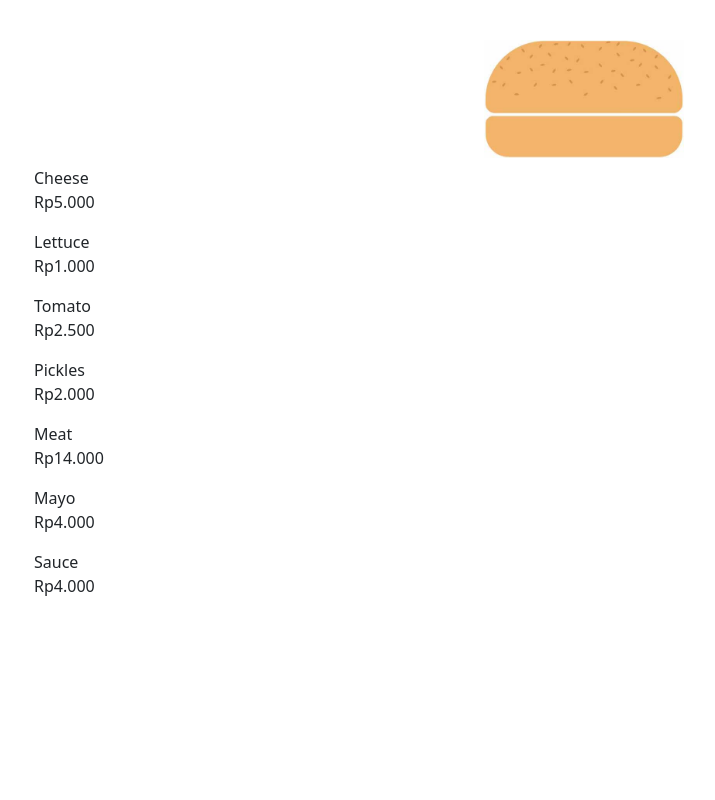
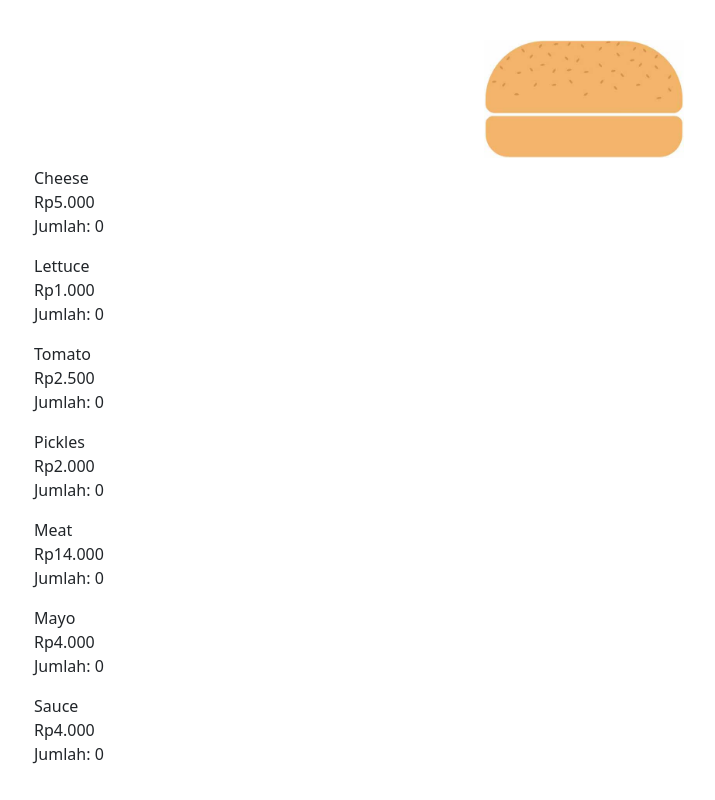
Before and after one commit to ulfiizza27/react_burger_app, a React (Vite) app: page /order in a window 1280 px wide. Shown: the whole page, without its empty margins (56-771 px from the left). Built offline with nearby package versions, Linux system fonts and the light colour scheme.

Commit message:
[ADD] quantity in ingredients

```diff
--- a/src/pages/order/OrderBurgerDisplay.jsx
+++ b/src/pages/order/OrderBurgerDisplay.jsx
@@ -1,9 +1,5 @@
-
-import {
-  BreadBottom,
-  BreadTop,
-  Ingredient
-} from "./ingredients";
+import React from "react";
+import { BreadBottom, BreadTop, Ingredient } from "./ingredients";
 
 export default function OrderBurgerDisplay({
   selectedIngredients = [],
@@ -13,7 +9,7 @@ export default function OrderBurgerDisplay({
     <section className="container mx-auto flex justify-center mb-14">
       <div className="flex flex-col gap-1 items-center">
         <BreadTop />
-        {selectedIngredients.reverse().map((id,idx) => (
+        {selectedIngredients.map((id, idx) => (
           <Ingredient key={idx} type={id} onClickX={() => removeIngredient(idx)} />
         ))}
         <BreadBottom />
--- a/src/pages/order/OrderIngredientsPicker.jsx
+++ b/src/pages/order/OrderIngredientsPicker.jsx
@@ -1,25 +1,41 @@
+import { useState } from "react";
 import { formatNumber } from "../../utils/helper";
 
 export default function OrderIngredientsPicker({
   allIngredients = [],
   manageIngredients,
-  isReachMax
+  isReachMax,
 }) {
+  const [selectedIngredients, setSelectedIngredients] = useState({});
 
-  const disabledStyle = `bg-gray-400`
+  const handleIngredientClick = (itemId) => {
+    if (isReachMax || selectedIngredients[itemId] >= 3) return;
+    manageIngredients(itemId);
+    setSelectedIngredients((prevState) => ({
+      ...prevState,
+      [itemId]: (prevState[itemId] || 0) + 1,
+    }));
+  };
+
+  const disabledStyle = `bg-gray-400`;
 
   return (
     <section className="container mx-auto">
-      {isReachMax && <p className="text-center">You reach the maximal quantity of ingredients</p>}
+      {isReachMax && (
+        <p className="text-center">You've reached the maximum quantity of ingredients</p>
+      )}
       <div className="grid grid-cols-4 gap-8 max-w-sm w-full mx-auto">
         {allIngredients.map((item) => (
           <div
             key={item?.id}
-            className={`flex flex-col items-center cursor-pointer hover:scale-[0.95] active:opacity-80 bg-amber-300 rounded-md p-2 ${isReachMax && disabledStyle}`}
-            onClick={() => isReachMax ? null : manageIngredients(item?.id)}
+            className={`flex flex-col items-center cursor-pointer hover:scale-[0.95] active:opacity-80 bg-amber-300 rounded-md p-2 ${
+              isReachMax && disabledStyle
+            }`}
+            onClick={() => handleIngredientClick(item?.id)}
           >
             <p className="font-bold">{item?.name}</p>
             <p className="text-sm">Rp{formatNumber(item?.price)}</p>
+            <p className="text-xs">Jumlah: {item?.quantity || 0}</p>
           </div>
         ))}
       </div>
--- a/src/pages/order/index.jsx
+++ b/src/pages/order/index.jsx
@@ -9,36 +9,43 @@ const allIngredients = [
     id: "cheese",
     name: "Cheese",
     price: 5000,
+    quantity: 0,
   },
   {
     id: "lettuce",
     name: "Lettuce",
     price: 1000,
+    quantity: 0,
   },
   {
     id: "tomato",
     name: "Tomato",
     price: 2500,
+    quantity: 0,
   },
   {
     id: "pickles",
     name: "Pickles",
     price: 2000,
+    quantity: 0,
   },
   {
     id: "meat",
     name: "Meat",
     price: 14000,
+    quantity: 0,
   },
   {
     id: "mayo",
     name: "Mayo",
     price: 4000,
+    quantity: 0,
   },
   {
     id: "sauce",
     name: "Sauce",
     price: 4000,
+    quantity: 0,
   },
 ];
 
@@ -47,47 +54,69 @@ export default function OrderPage() {
   const [isReachMax, isReachMaxSet] = useState(false);
   const [isDone, isDoneSet] = useState(false);
 
-  const {search} = useLocation()
-
-
+  const { search } = useLocation();
 
   function manageIngredients(type, id, idx) {
     if (type === "add") {
+      const ingredientIndex = allIngredients.findIndex((item) => item.id === id);
+      const updatedIngredients = [...allIngredients];
+      updatedIngredients[ingredientIndex].quantity += 1;
       selectedIngredientsSet((prev) => [...prev, id]);
+      return updatedIngredients;
     }
     if (type === "remove") {
       selectedIngredientsSet((prev) => {
         const filtered = [...prev].filter((_, index) => index !== idx);
+        const updatedIngredients = [...allIngredients];
+        const ingredientId = prev[idx];
+        const ingredientIndex = updatedIngredients.findIndex((item) => item.id === ingredientId);
+
+        // Memastikan quantity tidak kurang dari 0
+        if (updatedIngredients[ingredientIndex].quantity > 0) {
+          updatedIngredients[ingredientIndex].quantity -= 1;
+        }
+
         return filtered;
       });
+      return allIngredients;
     }
+
   }
 
+
   useEffect(() => {
-    if(selectedIngredients.length >= 10) {
+    if (selectedIngredients.length >= 10) {
       isReachMaxSet(true);
     }
-  },[selectedIngredients])
+  }, [selectedIngredients]);
 
   useEffect(() => {
-    if(new URLSearchParams(search).get("done") === "true") {
+    if (new URLSearchParams(search).get("done") === "true") {
       isDoneSet(true);
     }
-  },[search])
+  }, [search]);
 
-  if(isDone) return (
-    <div>
-      <h1>Your order has been received</h1>
-      <Link to="/">Back to home</Link>
-    </div>
-  )
+  if (isDone)
+    return (
+      <div>
+        <h1>Your order has been received</h1>
+        <Link to="/">Back to home</Link>
+      </div>
+    );
 
   return (
     <section>
       <OrderHeader
         allIngredients={allIngredients}
         selectedIngredients={selectedIngredients}
-        onReset={() => selectedIngredientsSet([])}
+        onReset={() => {
+          selectedIngredientsSet([]);
+          // Reset quantities
+          allIngredients.forEach((item) => {
+            item.quantity = 0;
+          });
+          isReachMaxSet(false);
+        }}
       />
       <OrderBurgerDisplay
         selectedIngredients={selectedIngredients}
```
